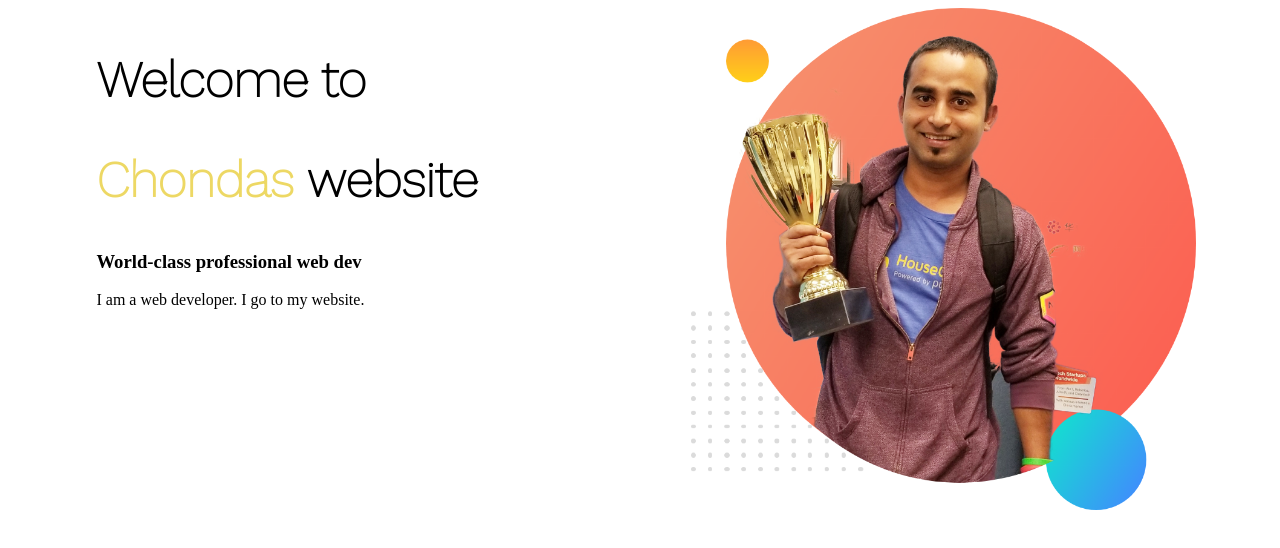
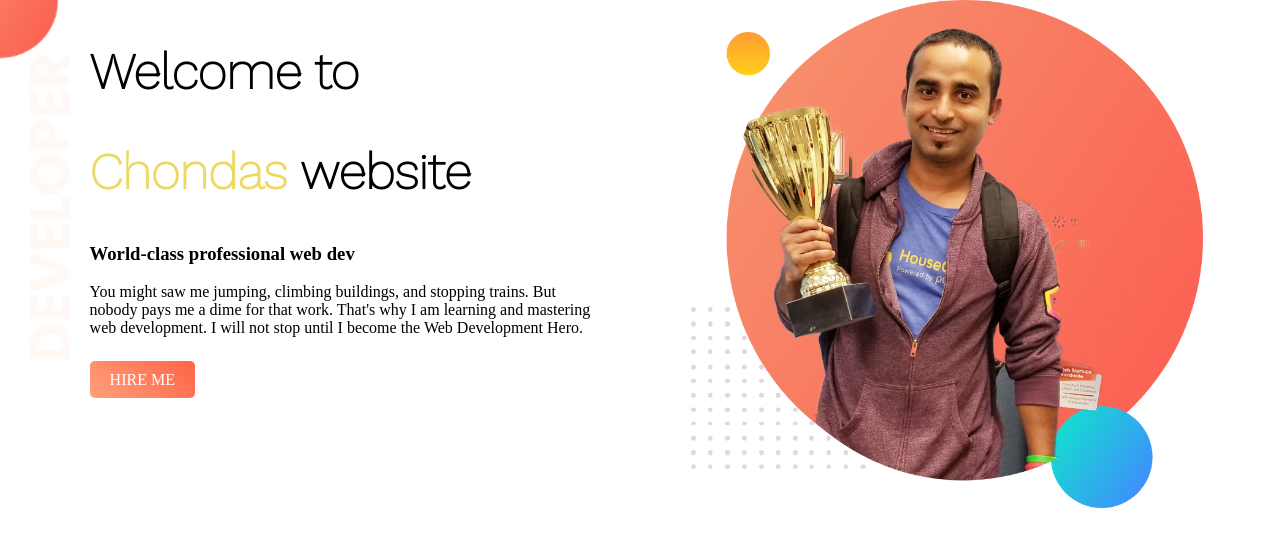
Before and after one commit to M-Chonda/Potfolio, a plain HTML site: page index.html in a window 1280 px wide. Drawn offline with nearby package versions, Linux system fonts and the light colour scheme; a web font is replaced by a local one.

Commit message:
HIRE button complite

```diff
--- a/index.html
+++ b/index.html
@@ -20,12 +20,14 @@
 <link href="https://fonts.googleapis.com/css2?family=Palette+Mosaic&family=Work+Sans:wght@100&display=swap" rel="stylesheet">
 </head>
 <body>
-  <section>
+  <section class="top-banner">
     <div class="half-width">
   <h1>Welcome to</h1>
   <h1><span class="name-highlight">Chondas</span> website</h1>
   <h3>World-class professional web dev</h3>
-  <p>I am a web developer. I go to my website.</p>
+  <p>You might saw me jumping, climbing buildings, and stopping trains. But nobody pays me a dime for that work. That's why I am learning and mastering web development. I will not stop until I become the Web Development Hero.</p>
+  <br>
+  <a class="link-button" target="_blank" href="https://www.linkedin.com/company/programminghero/">HIRE ME</a>
 </div>
 <div class="half-width">
 <img src="./jhankar.png" alt="">
--- a/style.css
+++ b/style.css
@@ -1,3 +1,6 @@
+body{
+    margin: 0;
+}
 h1{
     font-size: 50px;
     font-family: 'Work Sans', sans-serif;
@@ -14,3 +17,18 @@ h1{
 .half-width img{
     width: 100%;
 }
+.top-banner{
+
+    background-image: url("./top-banner.png");
+    background-repeat: no-repeat;
+}
+section{
+    height: 500px;
+}
+.link-button{
+    text-decoration: none;
+   background-image: linear-gradient(45deg,lightSalmon,tomato);
+    padding: 10px 20px;
+    border-radius: 5px;
+    color: white;
+}
```
